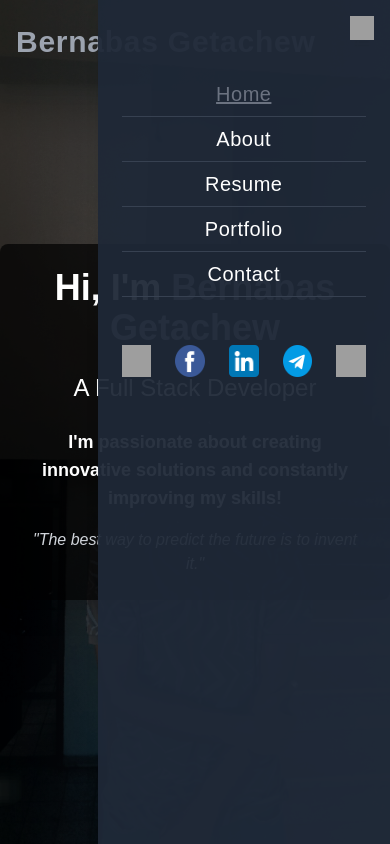
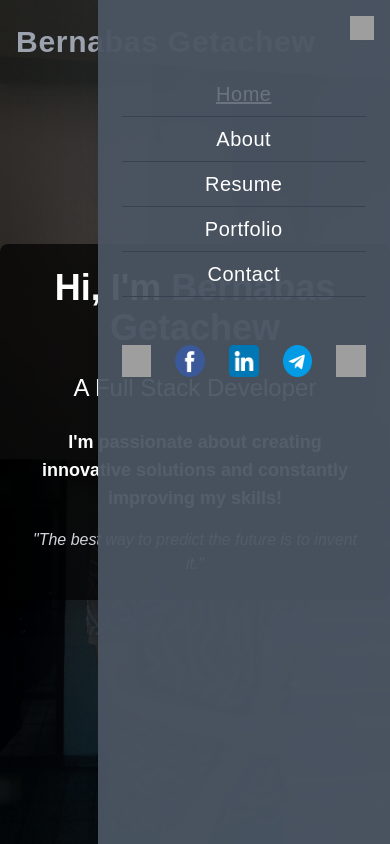
Before and after one commit to bernabasgetachew/Portfolio, a Next.js app: page / in a window 390 px wide. Both pictures are taken after a click on the button 362 px from the left and 42 px from the top of the page. Built offline with nearby package versions, Linux system fonts and the light colour scheme; grey boxes are pictures that could not be loaded.

Commit message:
navbar change

```diff
--- a/components/Navbar.js
+++ b/components/Navbar.js
@@ -62,7 +62,7 @@ export default function Navbar() {
 
       {/* Mobile Sidebar */}
       {isMenuOpen && (
-        <div className="fixed top-0 right-0 h-full w-3/4 bg-gray-800 bg-opacity-95 text-white p-6 z-50 shadow-lg">
+        <div className="fixed top-0 right-0 h-full w-3/4 bg-gray-600 bg-opacity-95 text-white p-6 z-50 shadow-lg">
           <button
             className="absolute top-4 right-4 text-white focus:outline-none"
             onClick={() => setIsMenuOpen(false)}
```
